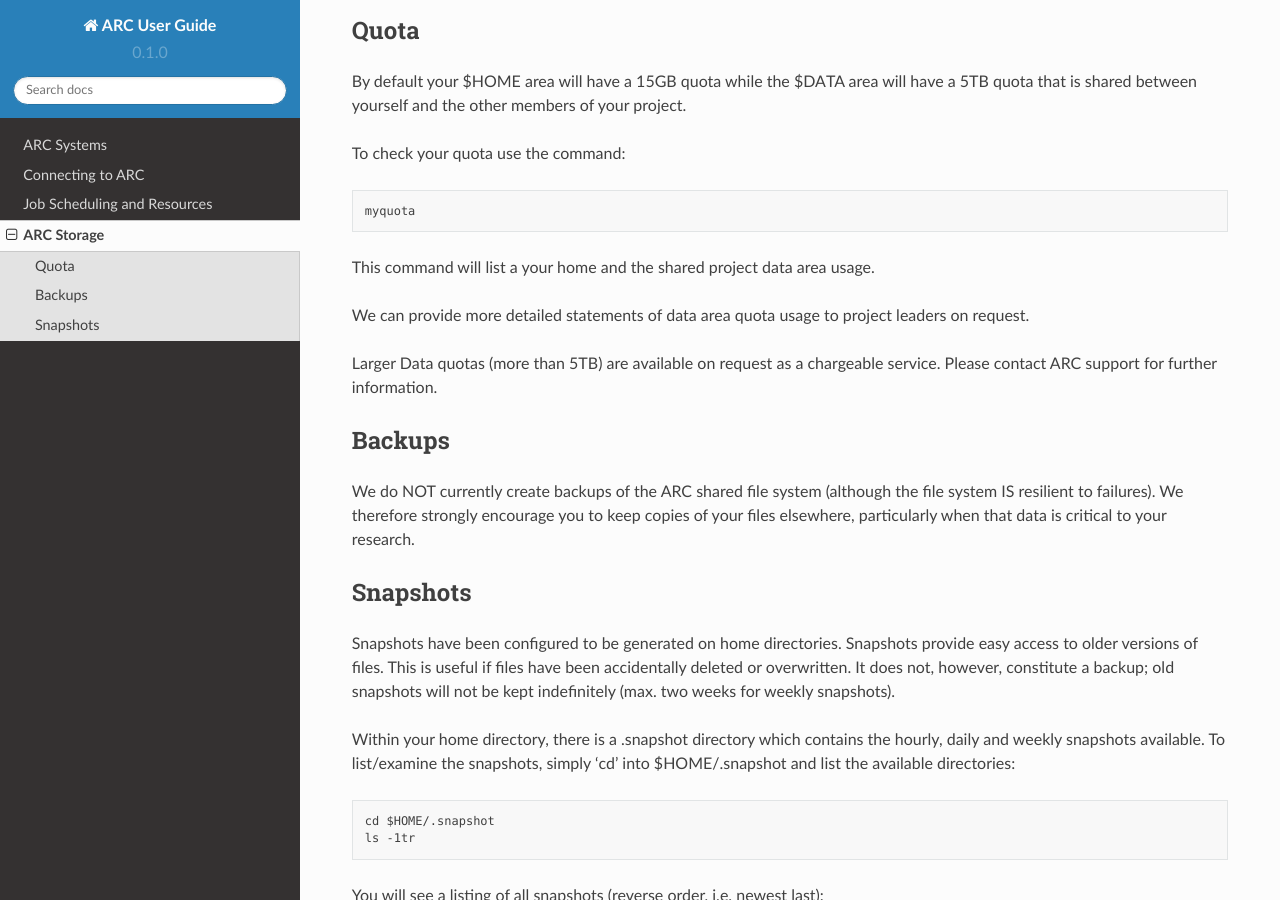
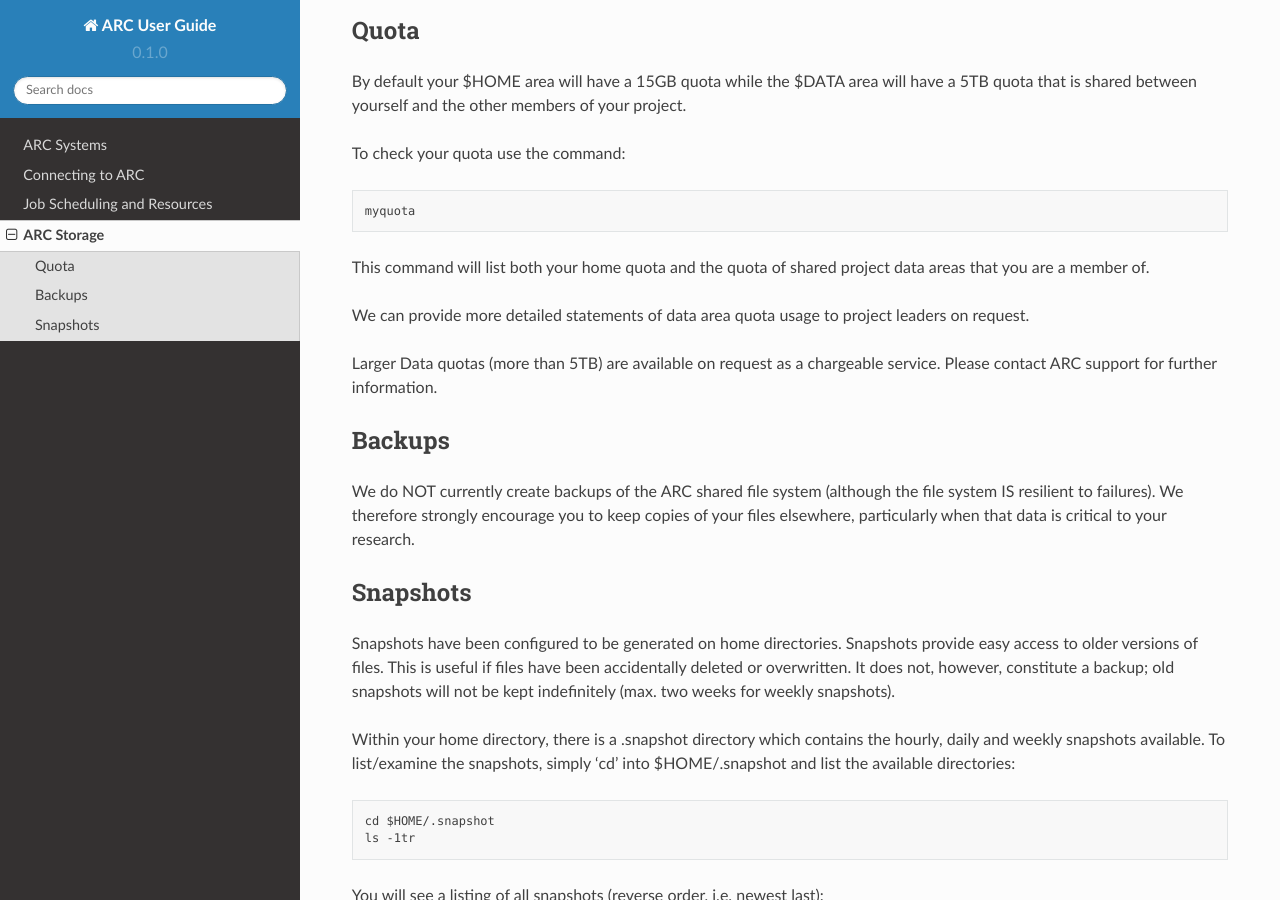
Before and after one commit to tina-friedrich/arc-user-guide, a Sphinx documentation site: the page built from docs/source/arc-storage.rst, in a window 1280 px wide and 900 px high, scrolled down 1053 px. Built offline with Sphinx 7.4.7 and the Read the Docs theme 2.0.0, drawn with Linux system fonts in a browser that asks for light colours.

Commit message:
myquota clarified

```diff
--- a/docs/source/arc-storage.rst
+++ b/docs/source/arc-storage.rst
@@ -44,7 +44,7 @@
 
   myquota
 
-This command will list a your home and the shared project data area usage.
+This command will list both your home quota and the quota of shared project data areas that you are a member of.
 
 We can provide more detailed statements of data area quota usage to project leaders on request.
 
```
